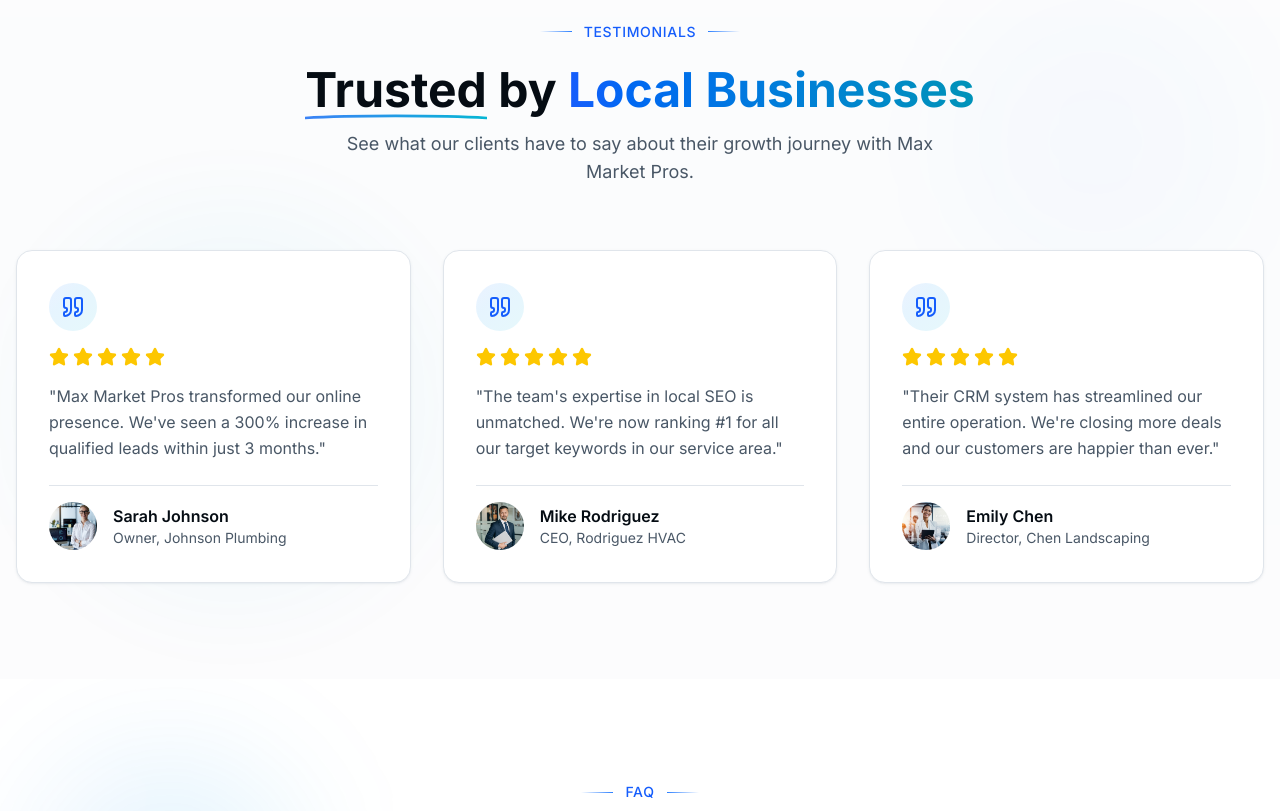
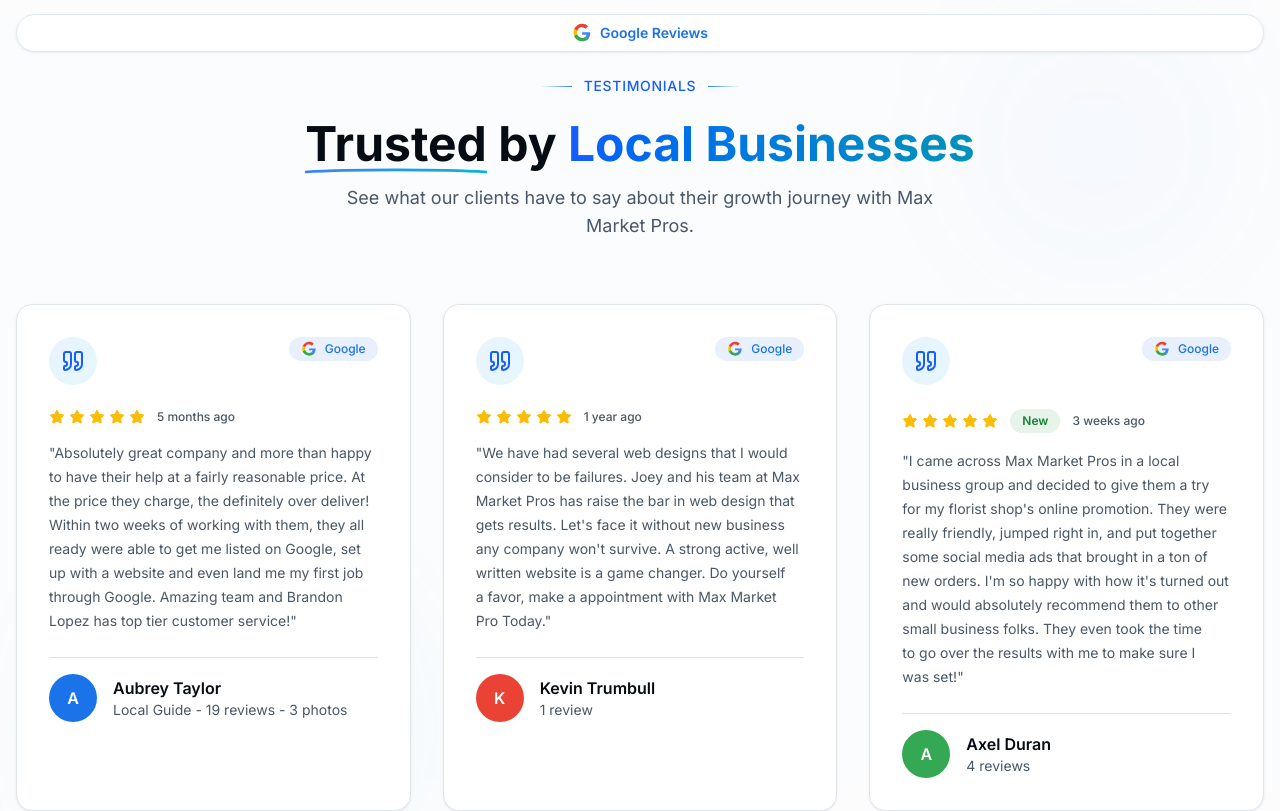
Before and after one commit to maxmarketpros/MaxMarketProsHome, a Next.js app: page / in a window 1280 px wide. Shown: the part 8620-9431 px from the top of the page. Built offline with nearby package versions, Linux system fonts and the light colour scheme.

Commit message:
added real reviews

```diff
--- a/components/pro-blocks/landing-page/testimonials-section.tsx
+++ b/components/pro-blocks/landing-page/testimonials-section.tsx
@@ -1,48 +1,91 @@
-import { Star, Quote } from "lucide-react"
+import { Quote, Star } from "lucide-react"
 
-export function TestimonialsSection() {
+const GOOGLE_REVIEWS_URL = "https://share.google/bj5apvYUzwWs5muDL"
+
+const avatarColors = ["bg-[#1a73e8]", "bg-[#ea4335]", "bg-[#34a853]", "bg-[#fbbc05]"]
+
 const testimonials = [
   {
-      name: "Sarah Johnson",
-      role: "Owner, Johnson Plumbing",
+    name: "Aubrey Taylor",
+    role: "Local Guide - 19 reviews - 3 photos",
+    relativeTime: "5 months ago",
     content:
-        "Max Market Pros transformed our online presence. We've seen a 300% increase in qualified leads within just 3 months.",
+      "Absolutely great company and more than happy to have their help at a fairly reasonable price. At the price they charge, the definitely over deliver! Within two weeks of working with them, they all ready were able to get me listed on Google, set up with a website and even land me my first job through Google. Amazing team and Brandon Lopez has top tier customer service!",
     rating: 5,
-      image: "/professional-woman-business-owner.png",
   },
   {
-      name: "Mike Rodriguez",
-      role: "CEO, Rodriguez HVAC",
+    name: "Kevin Trumbull",
+    role: "1 review",
+    relativeTime: "1 year ago",
     content:
-        "The team's expertise in local SEO is unmatched. We're now ranking #1 for all our target keywords in our service area.",
+      "We have had several web designs that I would consider to be failures. Joey and his team at Max Market Pros has raise the bar in web design that gets results. Let's face it without new business any company won't survive. A strong active, well written website is a game changer. Do yourself a favor, make a appointment with Max Market Pro Today.",
     rating: 5,
-      image: "/professional-businessman.png",
   },
   {
-      name: "Emily Chen",
-      role: "Director, Chen Landscaping",
+    name: "Axel Duran",
+    role: "4 reviews",
+    relativeTime: "3 weeks ago",
+    badge: "New",
     content:
-        "Their CRM system has streamlined our entire operation. We're closing more deals and our customers are happier than ever.",
+      "I came across Max Market Pros in a local business group and decided to give them a try for my florist shop's online promotion. They were really friendly, jumped right in, and put together some social media ads that brought in a ton of new orders. I'm so happy with how it's turned out and would absolutely recommend them to other small business folks. They even took the time to go over the results with me to make sure I was set!",
     rating: 5,
-      image: "/professional-woman-director.png",
   },
 ]
 
+function GoogleIcon({ className }: { className?: string }) {
   return (
-    <section className="py-24 bg-muted/30 relative overflow-hidden">
-      <div className="absolute inset-0 overflow-hidden pointer-events-none">
-        <div className="absolute top-20 right-10 w-72 h-72 bg-blue-500/5 rounded-full blur-3xl animate-pulse" />
-        <div className="absolute bottom-20 left-10 w-96 h-96 bg-cyan-500/5 rounded-full blur-3xl animate-pulse delay-1000" />
+    <svg className={className} viewBox="0 0 24 24" aria-hidden="true" focusable="false">
+      <path
+        fill="#4285F4"
+        d="M21.35 11.1h-9.17v2.92h5.29c-.23 1.36-.98 2.52-2.09 3.29l3.37 2.62c1.98-1.84 3.14-4.55 3.14-7.83 0-.63-.05-1.23-.14-1.8z"
+      />
+      <path
+        fill="#34A853"
+        d="M12.18 22c2.84 0 5.22-.94 6.96-2.55l-3.37-2.62c-.93.64-2.12 1.03-3.59 1.03-2.76 0-5.09-1.86-5.92-4.37H2.72v2.74C4.46 19.48 8 22 12.18 22z"
+      />
+      <path
+        fill="#FBBC05"
+        d="M6.26 13.49c-.2-.6-.31-1.24-.31-1.9s.11-1.3.31-1.9v-2.74H2.72A9.83 9.83 0 0 0 2 11.59c0 1.52.35 2.95.72 4.04l3.54-2.14z"
+      />
+      <path
+        fill="#EA4335"
+        d="M12.18 5.42c1.54 0 2.92.53 4 1.58l2.98-2.98C17.37 1.87 15 1 12.18 1 8 1 4.46 3.52 2.72 7.01l3.54 2.14c.83-2.51 3.16-4.37 5.92-4.37z"
+      />
+    </svg>
+  )
+}
+
+function LetterAvatar({ name, index }: { name: string; index: number }) {
+  const letter = name.trim().charAt(0).toUpperCase() || "M"
+  const colorClass = avatarColors[index % avatarColors.length]
+
+  return (
+    <div className={`${colorClass} flex h-12 w-12 items-center justify-center rounded-full text-base font-semibold text-white`}>
+      {letter}
+    </div>
+  )
+}
+
+export function TestimonialsSection() {
+  return (
+    <section className="relative overflow-hidden bg-muted/30 py-24">
+      <div className="pointer-events-none absolute inset-0 overflow-hidden">
+        <div className="absolute top-20 right-10 h-72 w-72 animate-pulse rounded-full bg-blue-500/5 blur-3xl" />
+        <div className="absolute bottom-20 left-10 h-96 w-96 animate-pulse rounded-full bg-cyan-500/5 blur-3xl delay-1000" />
       </div>
 
-      <div className="container mx-auto px-4 relative z-10">
-        <div className="text-center mb-16">
-          <div className="inline-flex items-center gap-3 mb-6">
+      <div className="relative z-10 container mx-auto px-4">
+        <div className="mb-16 text-center">
+          <div className="mb-6 flex items-center justify-center gap-2 rounded-full border border-slate-200 bg-white px-4 py-2 text-sm font-semibold text-[#1a73e8] shadow-sm">
+            <GoogleIcon className="h-5 w-5" />
+            <span>Google Reviews</span>
+          </div>
+          <div className="mb-6 flex items-center justify-center gap-3">
             <div className="h-px w-8 bg-gradient-to-r from-transparent to-blue-500" />
-            <span className="text-sm font-medium text-blue-600 uppercase tracking-wider">Testimonials</span>
+            <span className="text-sm font-medium uppercase tracking-wider text-blue-600">Testimonials</span>
             <div className="h-px w-8 bg-gradient-to-l from-transparent to-blue-500" />
           </div>
-          <h2 className="text-3xl md:text-5xl font-bold mb-4 text-balance">
+          <h2 className="text-balance text-3xl font-bold text-foreground md:text-5xl">
             <span className="relative inline-block">
               Trusted
               <svg
@@ -71,47 +114,77 @@ export function TestimonialsSection() {
               Local Businesses
             </span>
           </h2>
-          <p className="text-lg text-muted-foreground max-w-2xl mx-auto text-pretty">
+          <p className="mt-4 mx-auto max-w-2xl text-lg text-muted-foreground text-pretty">
             See what our clients have to say about their growth journey with Max Market Pros.
           </p>
         </div>
 
-        <div className="grid md:grid-cols-3 gap-8">
+        <div className="grid gap-8 md:grid-cols-3">
           {testimonials.map((testimonial, index) => (
-            <div
-              key={index}
-              className="group relative bg-card p-8 rounded-2xl border shadow-sm hover:shadow-2xl hover:-translate-y-2 transition-all duration-300"
+            <a
+              key={testimonial.name}
+              href={GOOGLE_REVIEWS_URL}
+              target="_blank"
+              rel="noopener noreferrer"
+              className="group block focus-visible:outline-none focus-visible:ring-2 focus-visible:ring-blue-500 focus-visible:ring-offset-2 focus-visible:ring-offset-transparent"
+            >
+              <article
+                className="group relative h-full overflow-hidden rounded-2xl border bg-card p-8 shadow-sm transition-all duration-300 hover:-translate-y-2 hover:shadow-2xl"
                 style={{ animationDelay: `${index * 100}ms` }}
               >
-              <div className="absolute inset-0 rounded-2xl bg-gradient-to-br from-blue-500/0 to-cyan-500/0 group-hover:from-blue-500/5 group-hover:to-cyan-500/5 transition-all duration-300" />
+                <div className="absolute inset-0 rounded-2xl bg-gradient-to-br from-blue-500/0 to-cyan-500/0 transition-all duration-300 group-hover:from-blue-500/5 group-hover:to-cyan-500/5" />
 
                 <div className="relative z-10">
-                <div className="w-12 h-12 rounded-full bg-gradient-to-br from-blue-500/10 to-cyan-500/10 flex items-center justify-center mb-4">
-                  <Quote className="w-6 h-6 text-blue-600" />
+                  <div className="flex items-start justify-between gap-4">
+                    <div className="flex h-12 w-12 items-center justify-center rounded-full bg-gradient-to-br from-blue-500/10 to-cyan-500/10">
+                      <Quote className="h-6 w-6 text-blue-600" />
+                    </div>
+                    <div className="flex items-center gap-2 rounded-full bg-[#e8f0fe] px-3 py-1 text-xs font-medium text-[#1a73e8]">
+                      <GoogleIcon className="h-4 w-4" />
+                      <span>Google</span>
+                    </div>
                   </div>
 
-                <div className="flex gap-1 mb-4">
+                  <div className="mt-6 flex items-center gap-3">
+                    <div className="flex items-center gap-1">
                       {[...Array(testimonial.rating)].map((_, i) => (
-                    <Star key={i} className="w-5 h-5 fill-yellow-400 text-yellow-400" />
+                        <Star key={i} className="h-4 w-4 text-[#fbbc05]" fill="currentColor" strokeWidth={1.5} />
                       ))}
                     </div>
+                    {testimonial.badge ? (
+                      <span className="rounded-full bg-[#e6f4ea] px-3 py-1 text-xs font-semibold text-[#188038]">
+                        {testimonial.badge}
+                      </span>
+                    ) : null}
+                    <span className="text-xs font-medium text-muted-foreground">{testimonial.relativeTime}</span>
+                  </div>
 
-                <p className="text-muted-foreground mb-6 text-pretty leading-relaxed">"{testimonial.content}"</p>
+                  <p className="mt-4 text-pretty text-sm leading-6 text-muted-foreground">
+                    "{testimonial.content}"
+                  </p>
 
-                <div className="flex items-center gap-4 pt-4 border-t">
-                  <img
-                    src={testimonial.image || "/placeholder.svg"}
-                    alt={testimonial.name}
-                    className="w-12 h-12 rounded-full object-cover"
-                  />
+                  <div className="mt-6 flex items-center gap-4 border-t pt-4">
+                    <LetterAvatar name={testimonial.name} index={index} />
                     <div>
-                    <p className="font-semibold">{testimonial.name}</p>
+                      <p className="font-semibold text-foreground">{testimonial.name}</p>
                       <p className="text-sm text-muted-foreground">{testimonial.role}</p>
                     </div>
                   </div>
                 </div>
+              </article>
+            </a>
+          ))}
         </div>
-          ))}
+
+        <div className="mt-12 text-center">
+          <a
+            href={GOOGLE_REVIEWS_URL}
+            target="_blank"
+            rel="noopener noreferrer"
+            className="inline-flex items-center justify-center rounded-full bg-[#1a73e8] px-6 py-3 text-sm font-semibold text-white shadow transition hover:bg-[#1558c0] focus-visible:outline-none focus-visible:ring-2 focus-visible:ring-[#1a73e8] focus-visible:ring-offset-2 focus-visible:ring-offset-background"
+          >
+            See more reviews
+          </a>
         </div>
       </div>
     </section>
```
Lines whose indentation alone changed are shown as unchanged.
